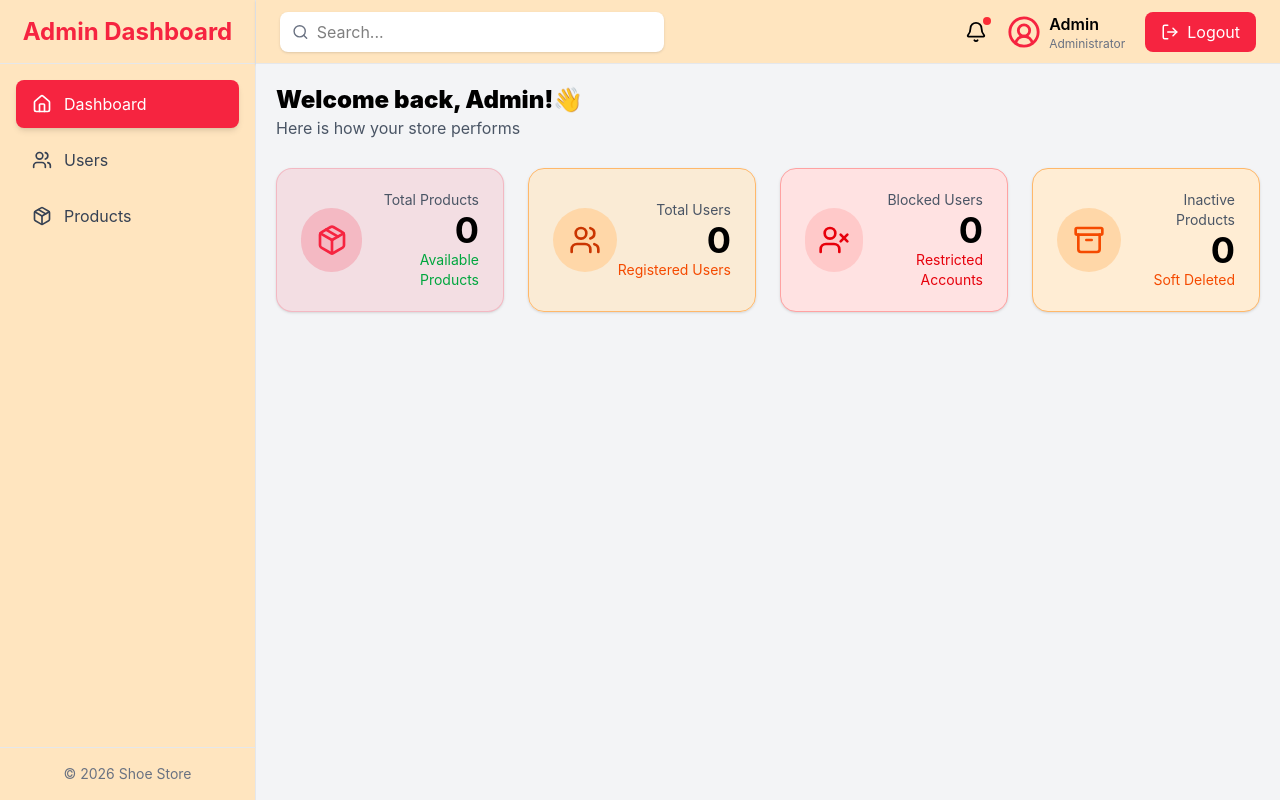
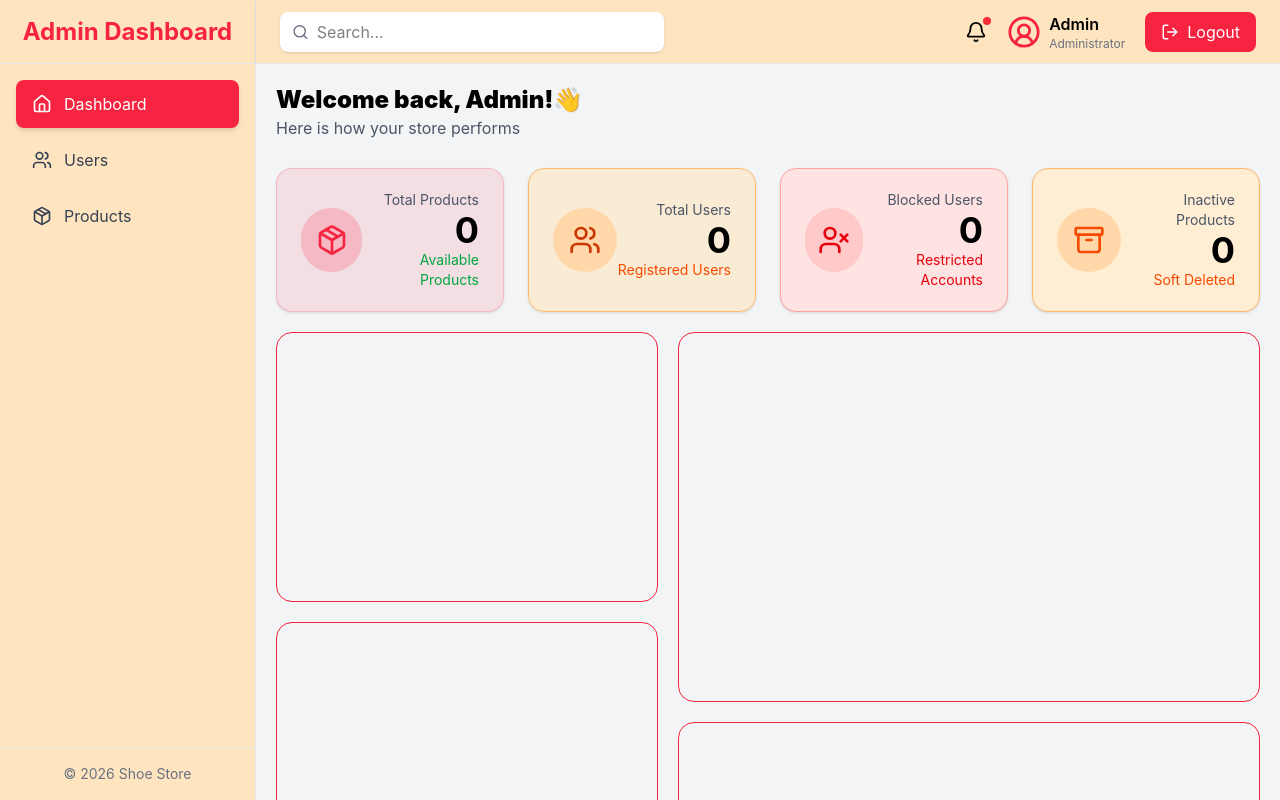
Before and after one commit to Arshadvkb/Shoe_Store, a React (Vite) app in the folder client/: page /admin/home in a window 1280 px wide. Built offline with nearby package versions, Linux system fonts and the light colour scheme; no server answers.

Commit message:
feat: add Body component with product and user tables, charts, and quick actions to admin home

```diff
--- /dev/null
+++ b/client/src/components/Admin/Body.jsx
@@ -0,0 +1,22 @@
+import Product_chart from "./Product_chart";
+import Products_Table from "./Products_Table";
+import Quic_Actions from "./Quic_Actions";
+import User_Table from "./User_Table";
+
+const Body = () => {
+  return (
+    <div className="grid grid-cols-5 gap-5 pt-5">
+      <div className="col-span-2 space-y-5">
+        <Product_chart />
+        <Products_Table />
+      </div>
+
+      <div className="col-span-3 space-y-5">
+        <User_Table />
+        <Quic_Actions />
+      </div>
+    </div>
+  );
+};
+
+export default Body;
--- /dev/null
+++ b/client/src/components/Admin/Product_chart.jsx
@@ -0,0 +1,8 @@
+
+const Product_chart = () => {
+  return (
+    <div className="w-full h-[270px] rounded-2xl border border-primary"></div>
+  );
+}
+
+export default Product_chart
--- /dev/null
+++ b/client/src/components/Admin/Products_Table.jsx
@@ -0,0 +1,8 @@
+
+const Products_Table = () => {
+  return (
+    <div className="w-full h-[350px] rounded-2xl border border-primary"></div>
+  );
+}
+
+export default Products_Table
--- /dev/null
+++ b/client/src/components/Admin/Quic_Actions.jsx
@@ -0,0 +1,8 @@
+
+const Quic_Actions = () => {
+  return (
+    <div className="w-full h-[190px] rounded-2xl border border-primary"></div>
+  );
+}
+
+export default Quic_Actions
--- /dev/null
+++ b/client/src/components/Admin/User_Table.jsx
@@ -0,0 +1,8 @@
+
+const User_Table = () => {
+  return (
+    <div className="w-full h-[370px] rounded-2xl border border-primary"></div>
+  );
+}
+
+export default User_Table
--- a/client/src/pages/admin/Home.jsx
+++ b/client/src/pages/admin/Home.jsx
@@ -1,3 +1,4 @@
+import Body from "../../components/Admin/Body";
 import Cards from "../../components/Admin/Cards";
 import WelcomeMessage from "../../components/Admin/WelcomeMessage";
 import Layout from "./Layout";
@@ -9,6 +10,7 @@ const Home = () => {
   <Layout>
    <WelcomeMessage/>
     <Cards/>
+    <Body/>
 
   </Layout>
   );
```
